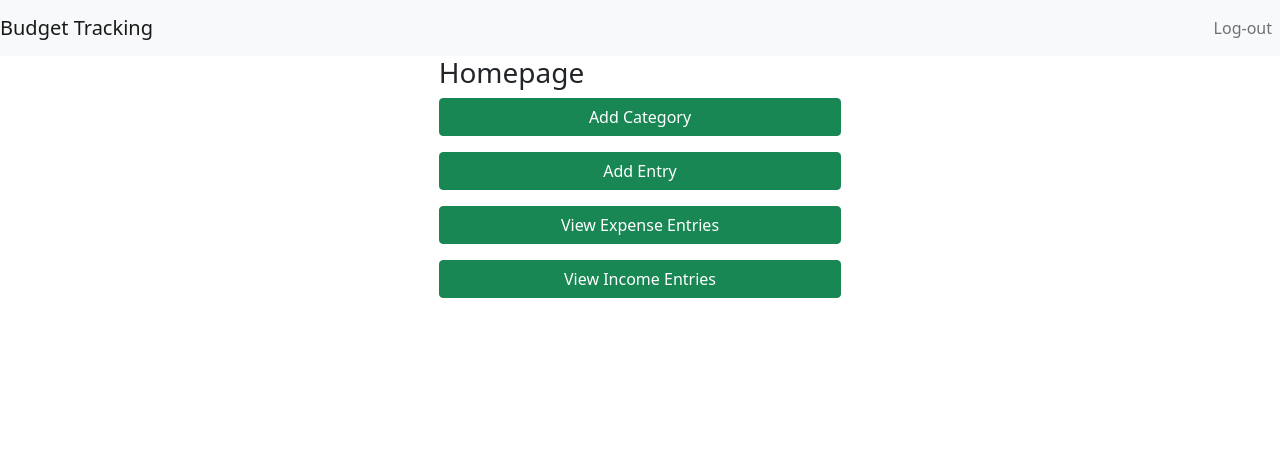
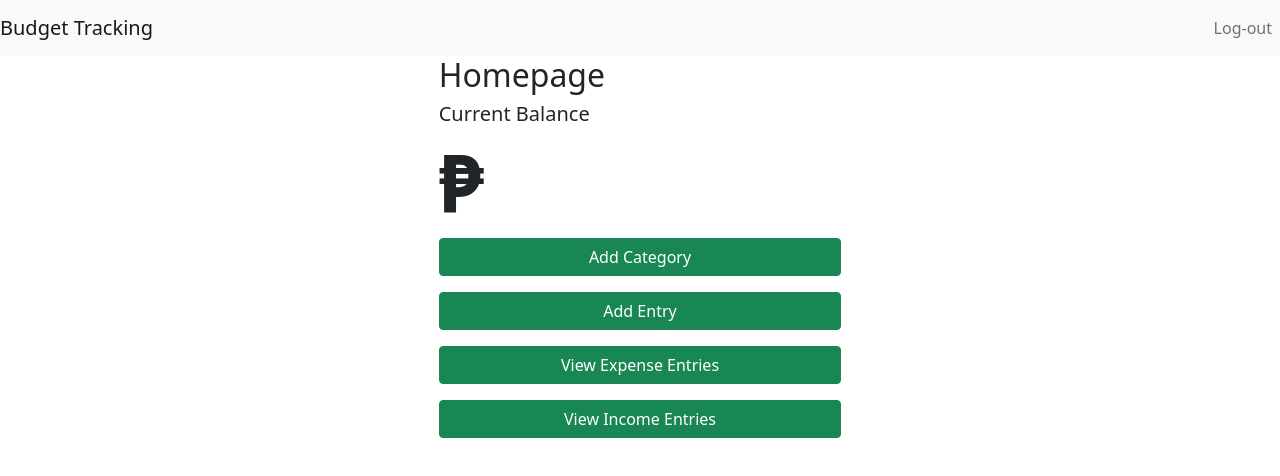
Before and after one commit to rexconsul/budget-tracking-app-clientside, a React (Create React App) app: page / in a window 1280 px wide. Shown: the top 476 px of the page. Built offline with nearby package versions, Linux system fonts and the light colour scheme; no server answers; sample sign-in values are in the browser's storage.

Commit message:
Added a current balance on Homepage

```diff
--- a/src/pages/Home.js
+++ b/src/pages/Home.js
@@ -1,27 +1,83 @@
 // Base imports
-import React from 'react'
-import { Link } from 'react-router-dom'
+import React, { useState, useEffect, useContext } from "react";
+import { Link } from "react-router-dom";
+
+//App import
+import UserContext from "UserContext";
 
 // Bootstrap
-import Row from 'react-bootstrap/Row'
-import Col from 'react-bootstrap/Col'
-import Container from 'react-bootstrap/Container'
-import Button from 'react-bootstrap/Button'
+import Row from "react-bootstrap/Row";
+import Col from "react-bootstrap/Col";
+import Container from "react-bootstrap/Container";
+import Button from "react-bootstrap/Button";
 
-export default function Home(){
+export default function Home() {
+    const [balance, setBalance] = useState([]);
+    const { user } = useContext(UserContext);
+
+    useEffect(() => {
+        fetch(`http://localhost:4000/users/get-total`, {
+            method: "GET",
+            headers: {
+                "Content-Type": "application/json",
+                authorization: `Bearer ${user.accessToken}`,
+            },
+        })
+            .then((res) => res.json())
+            .then((data) => {
+                console.log(data);
+                setBalance(data);
+            });
+    }, []);
+
     return (
         <Container fluid>
-			<Row className="justify-content-center">
+            <Row className="justify-content-center align-items-center">
                 <Col sm={12} md={4}>
-					<h3>Homepage</h3>
-					<div className="d-grid gap-3" >
-						<Button as={Link} variant="success" to="/add-category" className="btn-block">Add Category</Button>
-						<Button as={Link} variant="success" to="/add-entry" className="btn-block">Add Entry</Button>
-						<Button as={Link} variant="success" to="/view-expense" className="btn-block">View Expense Entries</Button>
-						<Button as={Link} variant="success" to="/view-income" className="btn-block">View Income Entries</Button>
+                    <h2>Homepage</h2>
+                    <div>
+                        <h4 className="lead">Current Balance</h4>
+                        <h1 className="display-1 fw-bolder">
+                            <span className="me-3">₱</span>
+                            {balance}
+                        </h1>
+                    </div>
+                    <div className="d-grid gap-3">
+                        <Button
+                            as={Link}
+                            variant="success"
+                            to="/add-category"
+                            className="btn-block"
+                        >
+                            Add Category
+                        </Button>
+                        <Button
+                            as={Link}
+                            variant="success"
+                            to="/add-entry"
+                            className="btn-block"
+                        >
+                            Add Entry
+                        </Button>
+                        <Button
+                            as={Link}
+                            variant="success"
+                            to="/view-expense"
+                            className="btn-block"
+                        >
+                            View Expense Entries
+                        </Button>
+                        <Button
+                            as={Link}
+                            variant="success"
+                            to="/view-income"
+                            className="btn-block"
+                        >
+                            View Income Entries
+                        </Button>
                     </div>
                 </Col>
             </Row>
         </Container>
-	)
+    );
 }
```
Lines whose indentation alone changed are shown as unchanged.
